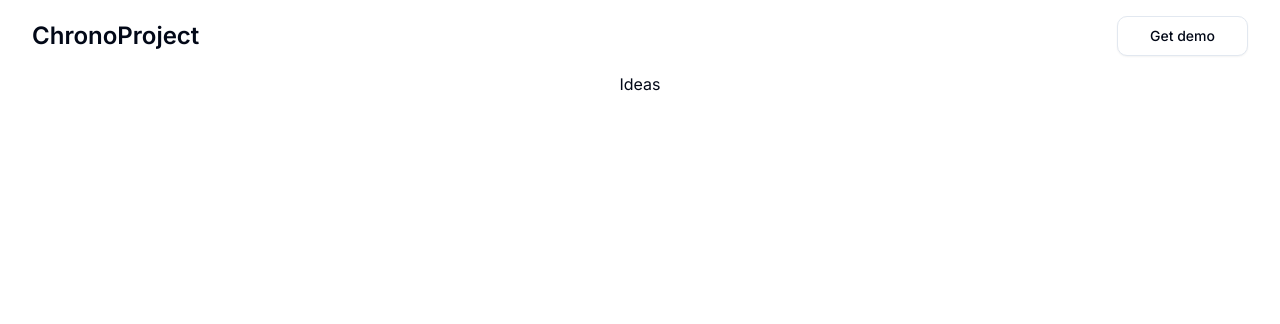
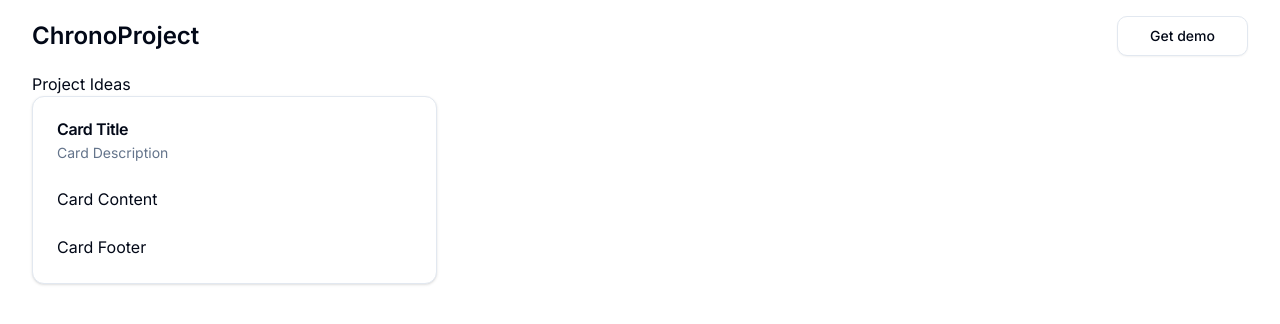
Before and after one commit to CarlosPProjects/project-ideas-generator, a Next.js app: page /ideas in a window 1280 px wide. Shown: the top 324 px of the page. Built offline with nearby package versions, Linux system fonts and the light colour scheme.

Commit message:
Refactor Container component styles and update background in Home page

```diff
--- /dev/null
+++ b/src/app/ideas/_components/card-project.tsx
@@ -0,0 +1,27 @@
+import {
+  Card,
+  CardContent,
+  CardDescription,
+  CardFooter,
+  CardHeader,
+  CardTitle,
+} from "@/components/ui/card"
+
+const CardProject = () => {
+  return (
+    <Card>
+      <CardHeader>
+        <CardTitle>Card Title</CardTitle>
+        <CardDescription>Card Description</CardDescription>
+      </CardHeader>
+      <CardContent>
+        <p>Card Content</p>
+      </CardContent>
+      <CardFooter>
+        <p>Card Footer</p>
+      </CardFooter>
+    </Card>
+  )
+}
+
+export default CardProject
--- a/src/app/ideas/page.tsx
+++ b/src/app/ideas/page.tsx
@@ -1,8 +1,17 @@
+import Container from '@/components/Container'
 import React from 'react'
+import CardProject from './_components/card-project'
 
 const Ideas = () => {
   return (
-    <div>Ideas</div>
+    <Container className='flex-1 flex flex-col'>
+      <div>
+        <h1>Project Ideas</h1>
+      </div>
+      <div className='grid grid-cols-3'>
+        <CardProject />
+      </div>
+    </Container>
   )
 }
 
--- a/src/components/Container.tsx
+++ b/src/components/Container.tsx
@@ -8,7 +8,7 @@
 
 const Container: FC<Props> = ({ children, className }) => {
   return (
-    <section className={cn('w-full max-w-[1440px] mx-auto', className)}>
+    <section className={cn('w-full max-w-[1440px] mx-auto px-4 md:px-8', className)}>
       {children}
     </section>
   )
--- a/src/components/Header.tsx
+++ b/src/components/Header.tsx
@@ -5,7 +5,7 @@
 const Header = () => {
   return (
     <header>
-      <Container className="flex justify-between items-center py-4 px-4 md:px-8">
+      <Container className="flex justify-between items-center py-4">
         <Link href='/' className="font-semibold text-2xl">
           ChronoProject
         </Link>
--- /dev/null
+++ b/src/components/ui/badge.tsx
@@ -0,0 +1,36 @@
+import * as React from "react"
+import { cva, type VariantProps } from "class-variance-authority"
+
+import { cn } from "@/lib/utils"
+
+const badgeVariants = cva(
+  "inline-flex items-center rounded-md border px-2.5 py-0.5 text-xs font-semibold transition-colors focus:outline-none focus:ring-2 focus:ring-ring focus:ring-offset-2",
+  {
+    variants: {
+      variant: {
+        default:
+          "border-transparent bg-primary text-primary-foreground shadow hover:bg-primary/80",
+        secondary:
+          "border-transparent bg-secondary text-secondary-foreground hover:bg-secondary/80",
+        destructive:
+          "border-transparent bg-destructive text-destructive-foreground shadow hover:bg-destructive/80",
+        outline: "text-foreground",
+      },
+    },
+    defaultVariants: {
+      variant: "default",
+    },
+  }
+)
+
+export interface BadgeProps
+  extends React.HTMLAttributes<HTMLDivElement>,
+    VariantProps<typeof badgeVariants> {}
+
+function Badge({ className, variant, ...props }: BadgeProps) {
+  return (
+    <div className={cn(badgeVariants({ variant }), className)} {...props} />
+  )
+}
+
+export { Badge, badgeVariants }
--- /dev/null
+++ b/src/components/ui/card.tsx
@@ -0,0 +1,76 @@
+import * as React from "react"
+
+import { cn } from "@/lib/utils"
+
+const Card = React.forwardRef<
+  HTMLDivElement,
+  React.HTMLAttributes<HTMLDivElement>
+>(({ className, ...props }, ref) => (
+  <div
+    ref={ref}
+    className={cn(
+      "rounded-xl border bg-card text-card-foreground shadow",
+      className
+    )}
+    {...props}
+  />
+))
+Card.displayName = "Card"
+
+const CardHeader = React.forwardRef<
+  HTMLDivElement,
+  React.HTMLAttributes<HTMLDivElement>
+>(({ className, ...props }, ref) => (
+  <div
+    ref={ref}
+    className={cn("flex flex-col space-y-1.5 p-6", className)}
+    {...props}
+  />
+))
+CardHeader.displayName = "CardHeader"
+
+const CardTitle = React.forwardRef<
+  HTMLDivElement,
+  React.HTMLAttributes<HTMLDivElement>
+>(({ className, ...props }, ref) => (
+  <div
+    ref={ref}
+    className={cn("font-semibold leading-none tracking-tight", className)}
+    {...props}
+  />
+))
+CardTitle.displayName = "CardTitle"
+
+const CardDescription = React.forwardRef<
+  HTMLDivElement,
+  React.HTMLAttributes<HTMLDivElement>
+>(({ className, ...props }, ref) => (
+  <div
+    ref={ref}
+    className={cn("text-sm text-muted-foreground", className)}
+    {...props}
+  />
+))
+CardDescription.displayName = "CardDescription"
+
+const CardContent = React.forwardRef<
+  HTMLDivElement,
+  React.HTMLAttributes<HTMLDivElement>
+>(({ className, ...props }, ref) => (
+  <div ref={ref} className={cn("p-6 pt-0", className)} {...props} />
+))
+CardContent.displayName = "CardContent"
+
+const CardFooter = React.forwardRef<
+  HTMLDivElement,
+  React.HTMLAttributes<HTMLDivElement>
+>(({ className, ...props }, ref) => (
+  <div
+    ref={ref}
+    className={cn("flex items-center p-6 pt-0", className)}
+    {...props}
+  />
+))
+CardFooter.displayName = "CardFooter"
+
+export { Card, CardHeader, CardFooter, CardTitle, CardDescription, CardContent }
```
